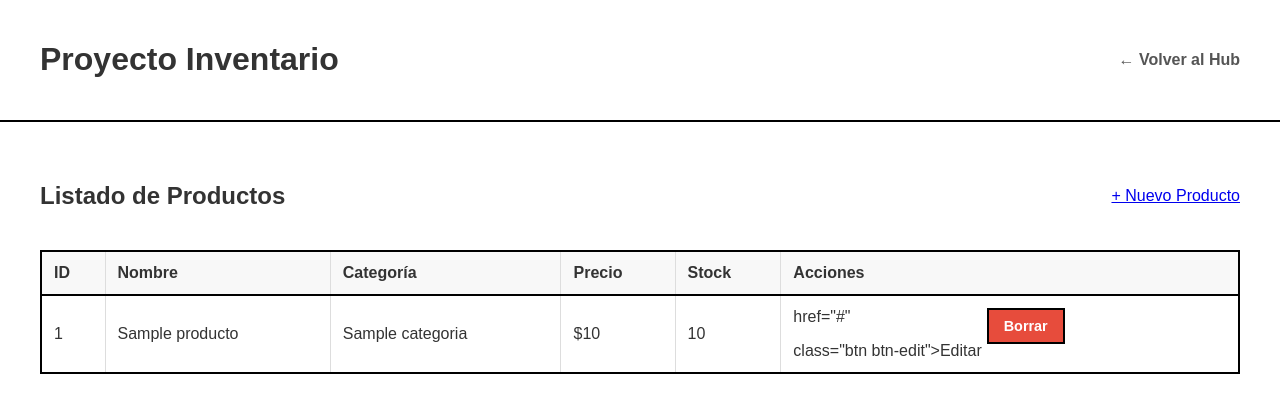
After one commit to grafstyle/inventario-project-itla, a Flask app: template app/templates/productos.html in a window 1280 px wide. The commit adds this page. Shown: the top 413 px of the page. Run offline with Flask 3, Linux system fonts and the light colour scheme; the template is opened without the code that fills it: most values are stand-ins (such as "Sample title", 1, 10 or a date in 2020).

Commit message:
added new hub and product templates

```diff
--- a/app/routes.py
+++ b/app/routes.py
@@ -4,4 +4,8 @@ bp = Blueprint('main', __name__)
 
 @bp.route('/')
 def index():
-    return render_template('index.html')
+    return render_template('hub.html')
+
+@bp.route('/productos')
+def productos():
+    return render_template('productos.html')
--- a/app/static/css/style.css
+++ b/app/static/css/style.css
@@ -1,10 +1,130 @@
 body {
     font-family: Arial, sans-serif;
-    margin: 40px auto;
-    max-width: 800px;
-    line-height: 1.6;
+    margin: 0;
+    padding: 0;
+    background-color: #ffffff;
     color: #333;
 }
-h1 {
-    color: #0056b3;
+
+.header {
+    padding: 20px 40px;
+    background-color: #fff;
+    border-bottom: 2px solid #000;
 }
+
+.hub-container {
+    display: flex;
+    justify-content: center;
+    align-items: center;
+    gap: 30px;
+    height: 70vh;
+    /* Centers the boxes vertically in the view */
+    padding: 20px;
+    flex-wrap: wrap;
+}
+
+.hub-card {
+    width: 250px;
+    height: 250px;
+    border: 3px solid #000;
+    background-color: #ffffff;
+    display: flex;
+    justify-content: center;
+    align-items: center;
+    text-decoration: none;
+    color: #000;
+    font-size: 1.5rem;
+    font-weight: bold;
+    transition: transform 0.2s, background-color 0.2s;
+}
+
+.hub-card:hover {
+    background-color: #ffffff;
+    transform: translateY(-5px);
+    cursor: pointer;
+}
+
+.hub-card span {
+    text-align: center;
+}
+
+
+/* ... keep previous styles ... */
+
+.header-content {
+    display: flex;
+    justify-content: space-between;
+    align-items: center;
+}
+
+.back-link {
+    text-decoration: none;
+    color: #555;
+    font-weight: bold;
+}
+
+.container {
+    padding: 40px;
+    max-width: 1200px;
+    margin: 0 auto;
+}
+
+.table-header {
+    display: flex;
+    justify-content: space-between;
+    align-items: center;
+    margin-bottom: 20px;
+}
+
+.data-table {
+    width: 100%;
+    border-collapse: collapse;
+    background: white;
+    border: 2px solid #000;
+}
+
+.data-table th,
+.data-table td {
+    border: 1px solid #ddd;
+    padding: 12px;
+    text-align: left;
+}
+
+.data-table th {
+    background-color: #f8f8f8;
+    border-bottom: 2px solid #000;
+}
+
+/* Buttons */
+.btn {
+    padding: 8px 15px;
+    text-decoration: none;
+    font-size: 0.9rem;
+    font-weight: bold;
+    border: 2px solid #000;
+    cursor: pointer;
+}
+
+.btn-create {
+    background-color: #2ecc71;
+    color: white;
+}
+
+.btn-edit {
+    background-color: #f1c40f;
+    color: black;
+}
+
+.btn-delete {
+    background-color: #e74c3c;
+    color: white;
+}
+
+.btn:hover {
+    opacity: 0.8;
+}
+
+.actions {
+    display: flex;
+    gap: 5px;
+}
--- /dev/null
+++ b/app/templates/productos.html
@@ -0,0 +1,64 @@
+<!DOCTYPE html>
+<html lang="es">
+
+<head>
+    <meta charset="UTF-8">
+    <meta name="viewport" content="width=device-width, initial-scale=1.0">
+    <title>Productos - Proyecto Inventario</title>
+    <link rel="stylesheet" href="../static/css/style.css">
+</head>
+
+<body>
+
+    <header class="header">
+        <div class="header-content">
+            <h1>Proyecto Inventario</h1>
+            <a href="/" class="back-link">← Volver al Hub</a>
+        </div>
+    </header>
+
+    <main class="container">
+        <div class="table-header">
+            <h2>Listado de Productos</h2>
+            <a href="productos.html" btn btn-create">+ Nuevo Producto</a>
+        </div>
+
+        <table class="data-table">
+            <thead>
+                <tr>
+                    <th>ID</th>
+                    <th>Nombre</th>
+                    <th>Categoría</th>
+                    <th>Precio</th>
+                    <th>Stock</th>
+                    <th>Acciones</th>
+                </tr>
+            </thead>
+            <tbody>
+                {% for producto in productos %}
+                <tr>
+                    <td>{{ producto.id }}</td>
+                    <td>{{ producto.nombre }}</td>
+                    <td>{{ producto.categoria }}</td>
+                    <td>${{ producto.precio }}</td>
+                    <td>{{ producto.stock }}</td>
+                    <td>
+                        <div class="actions">
+                            <a <p>href="{{ url_for('editar_producto', id=producto.id) }}"</p> class="btn
+                                btn-edit">Editar</a>
+                            <form action="{{ url_for('eliminar_producto', id=producto.id) }}" method="POST"
+                                style="display:inline;">
+                                <button type="submit" class="btn btn-delete"
+                                    onclick="return confirm('¿Eliminar este producto?')">Borrar</button>
+                            </form>
+                        </div>
+                    </td>
+                </tr>
+                {% endfor %}
+            </tbody>
+        </table>
+    </main>
+
+</body>
+
+</html>
--- a/config.py
+++ b/config.py
@@ -2,5 +2,5 @@ import os
 
 class Config:
     SECRET_KEY = os.environ.get('SECRET_KEY') or 'dev-secret-key'
-    # SQLALCHEMY_DATABASE_URI = os.environ.get('DATABASE_URL') or 'sqlite:///app.db'
+    SQLALCHEMY_DATABASE_URI = os.environ.get('DATABASE_URL') or 'sqlite:///app.db'
     # SQLALCHEMY_TRACK_MODIFICATIONS = False
```
Also changed, not shown: app/__init__.py (+22 -1 lines), app/modules/productos.py (added, +12 -0 lines), app/templates/hub.html (added, +32 -0 lines), app/db/database.py (renamed from database.py), app/db/inventario.db (renamed from inventario.db), app/db/logic.py (renamed from logic.py), app/modules/almacenes.py (added), app/modules/inventario.py (added).
